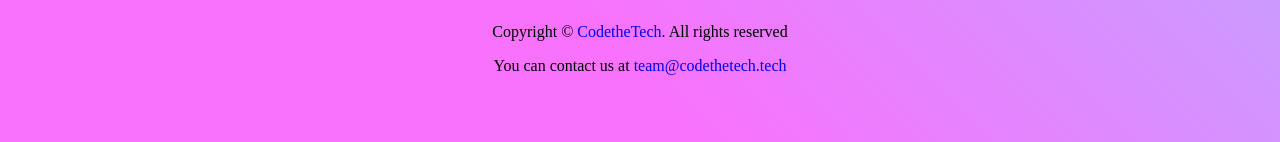
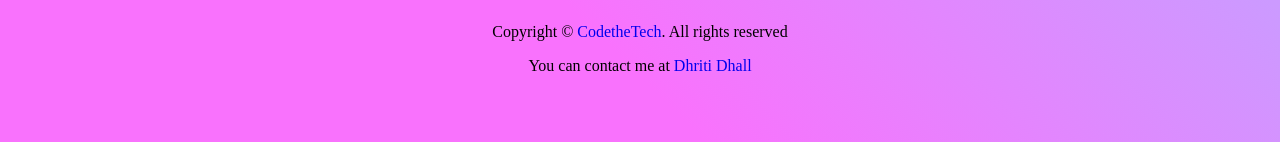
Before and after one commit to DhRiTiD/myprofile, a plain HTML site: page index.html in a window 1280 px wide. Shown: the part 2111-2253 px from the top of the page. Drawn offline with Linux system fonts and the light colour scheme; a web font is replaced by a local one.

Commit message:
Update index.html contact info

```diff
--- a/index.html
+++ b/index.html
@@ -164,7 +164,7 @@
     </div>
 
     <p>Copyright © <a href="https://codethetech.tech">CodetheTech</a>. All rights reserved </p>
-    <p>You can contact us at <a href="mailto:team@codethetech.tech">team@codethetech.tech</a></p>
+    <p>You can contact me at <a href="mailto:dhritid1807@gmail.com">Dhriti Dhall</a></p>
 
   </footer>
 
```
